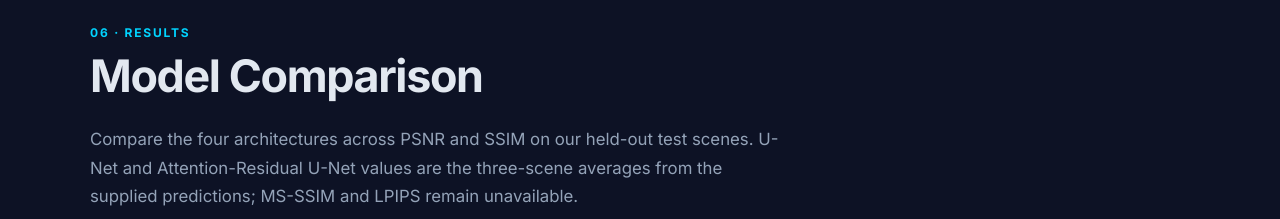
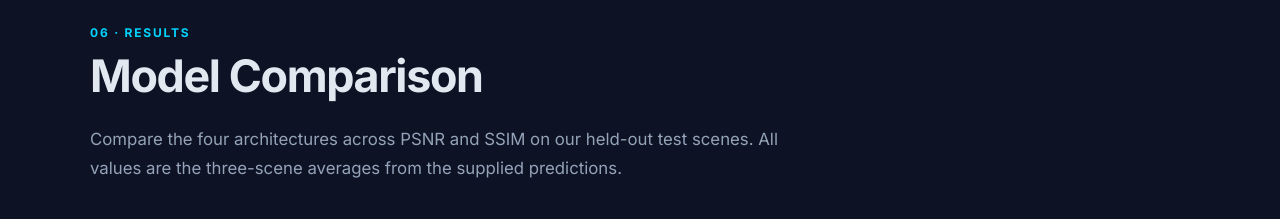
Before and after one commit to SunayDESAI/ml_project, a plain HTML site: page index.html in a window 1280 px wide. Shown: the part 6720-6939 px from the top of the page. Drawn offline with nearby package versions, Linux system fonts and the light colour scheme.

Commit message:
Modifying evaluation design

```diff
--- a/index.html
+++ b/index.html
@@ -481,7 +481,7 @@ tensor = tensor.reshape(384, 800, 800)</code></pre>
       <div class="container">
         <div class="section-label">06 · Results</div>
         <h2 class="section-title">Model Comparison</h2>
-        <p class="section-intro">Compare the four architectures across PSNR and SSIM on our held-out test scenes. U-Net and Attention-Residual U-Net values are the three-scene averages from the supplied predictions; MS-SSIM and LPIPS remain unavailable.</p>
+        <p class="section-intro">Compare the four architectures across PSNR and SSIM on our held-out test scenes. All values are the three-scene averages from the supplied predictions.</p>
 
         <!-- Interactive Chart -->
         <div class="chart-controls">
```
